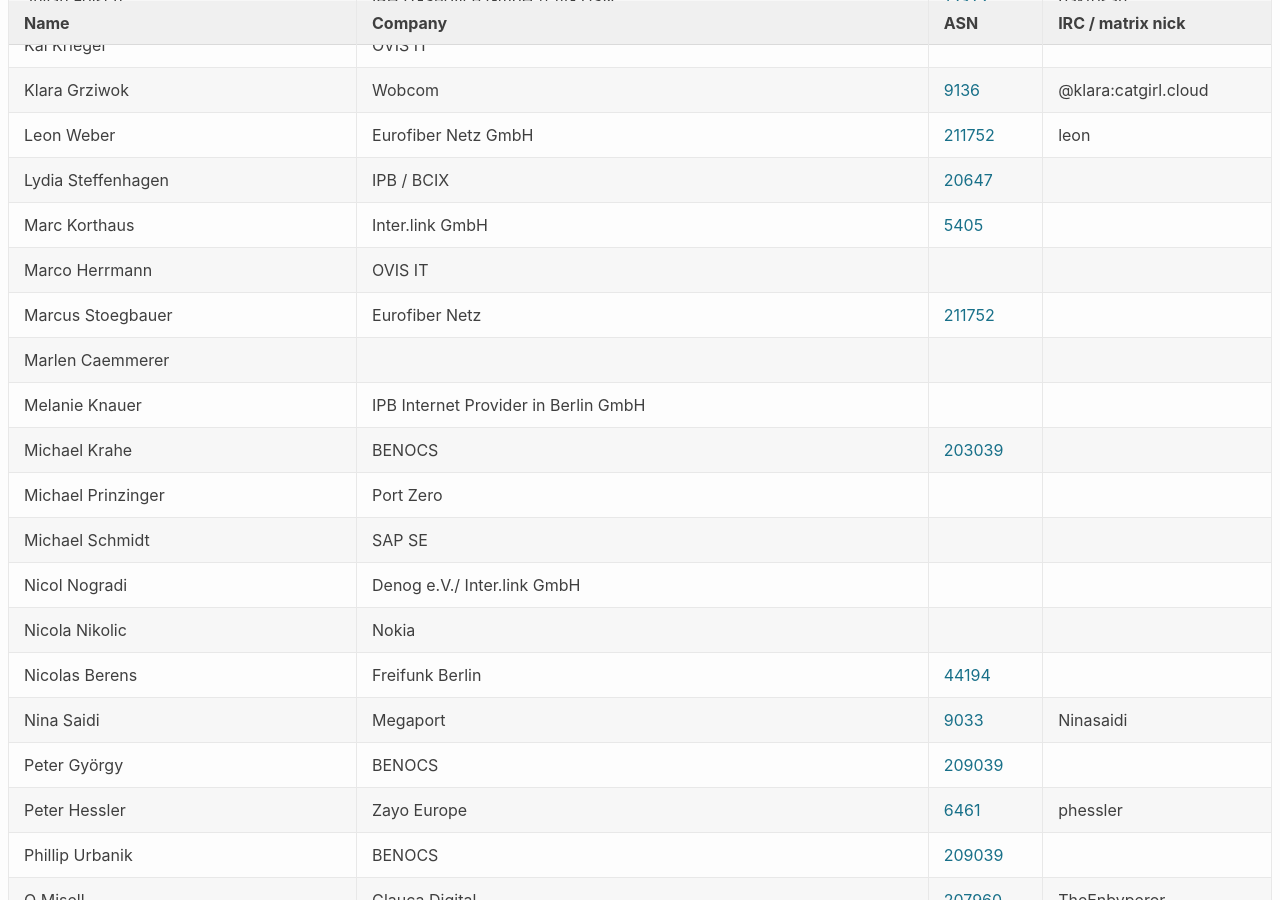
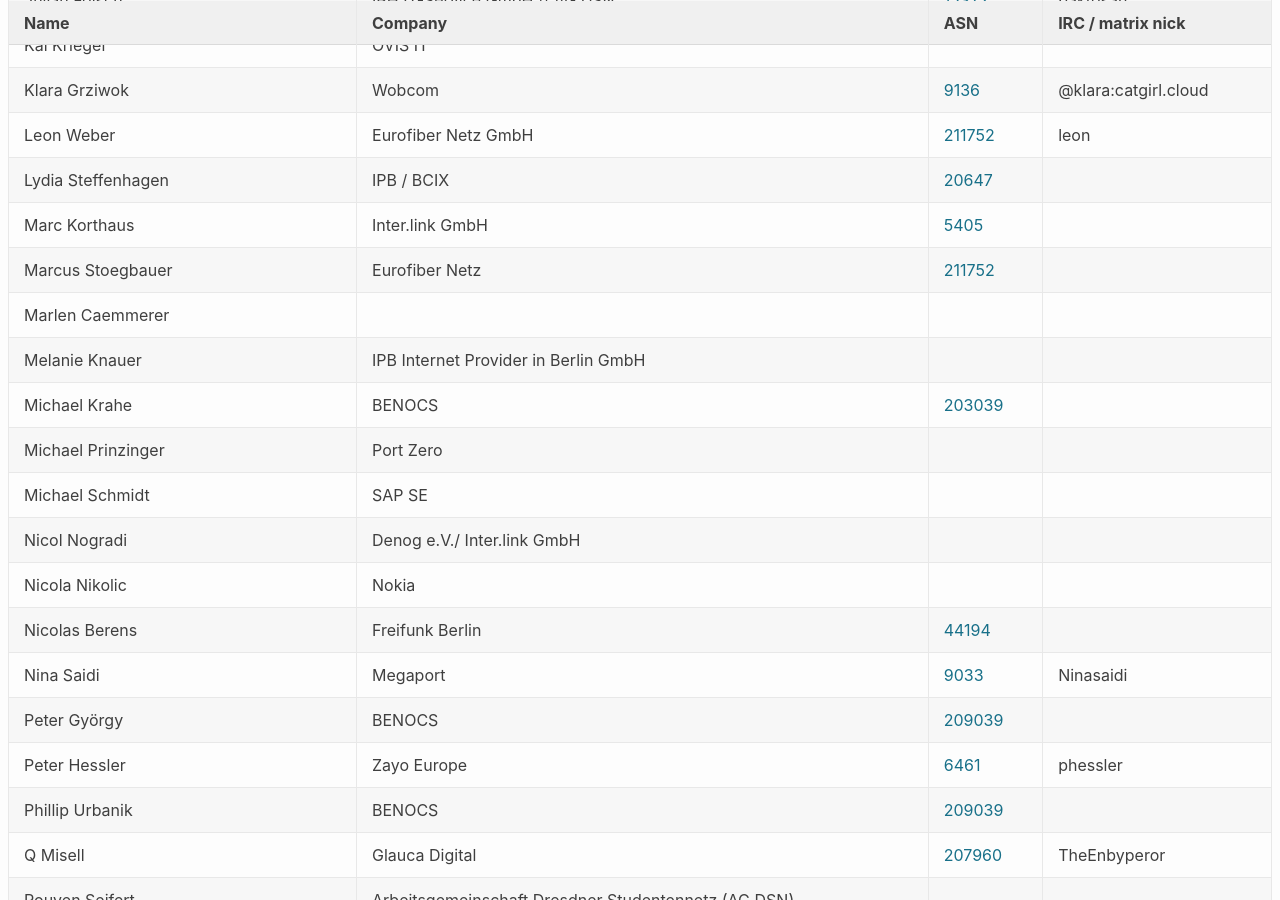
Before and after one commit to denog/pretix-attendeelist, a Jekyll site: the page built from denogmeetup25-03/index.markdown, in a window 1280 px wide and 900 px high, scrolled down 1381 px. Built offline with Jekyll 4.4.1, drawn with Linux system fonts in a browser that asks for light colours.

Commit message:
Latest data: Tue Apr  1 10:11:05 UTC 2025

```diff
--- a/_data/attendees_denogmeetup25-03.json
+++ b/_data/attendees_denogmeetup25-03.json
@@ -210,12 +210,6 @@
     "asn": "5405"
   },
   {
-    "name": "Marco Herrmann",
-    "company": "OVIS IT",
-    "irc": null,
-    "asn": null
-  },
-  {
     "name": "Marcus Stoegbauer",
     "company": "Eurofiber Netz",
     "irc": null,
```
